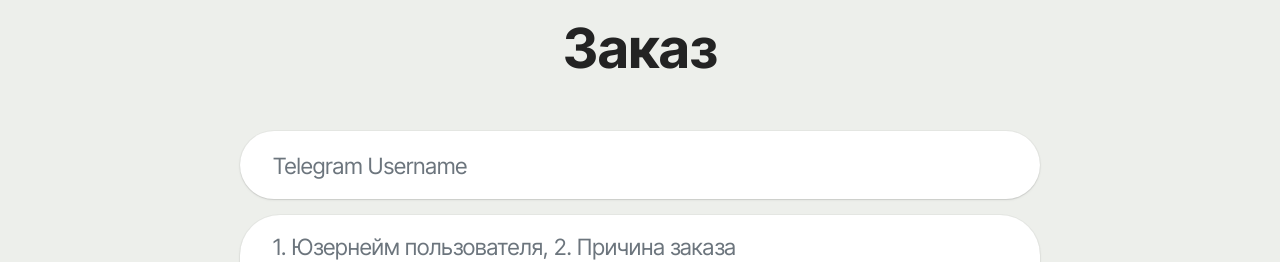
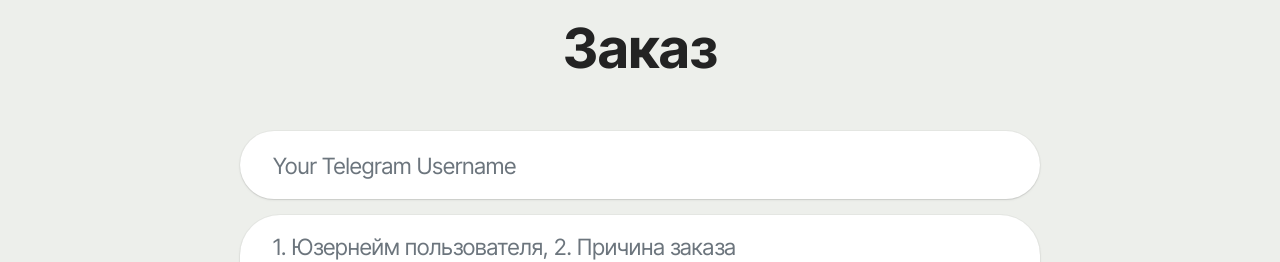
Before and after one commit to melancholybio/melancholybio.github.io, a plain HTML site: page index.html in a window 1280 px wide. Shown: the part 940-1202 px from the top of the page. Drawn offline with Linux system fonts and the light colour scheme; files whose address does not match are found by name.

Commit message:
Update index.html

```diff
--- a/index.html
+++ b/index.html
@@ -169,7 +169,7 @@
                     </div>
                     <div class="dragArea row">
                         <div class="col-md col-sm-12 form-group mb-3" data-for="name">
-                            <input type="text" name="name" placeholder="Telegram Username" data-form-field="name" class="form-control" value="" id="name-form02-2">
+                            <input type="text" name="name" placeholder="Your Telegram Username" data-form-field="name" class="form-control" value="" id="name-form02-2">
                         </div>
 
 
```
